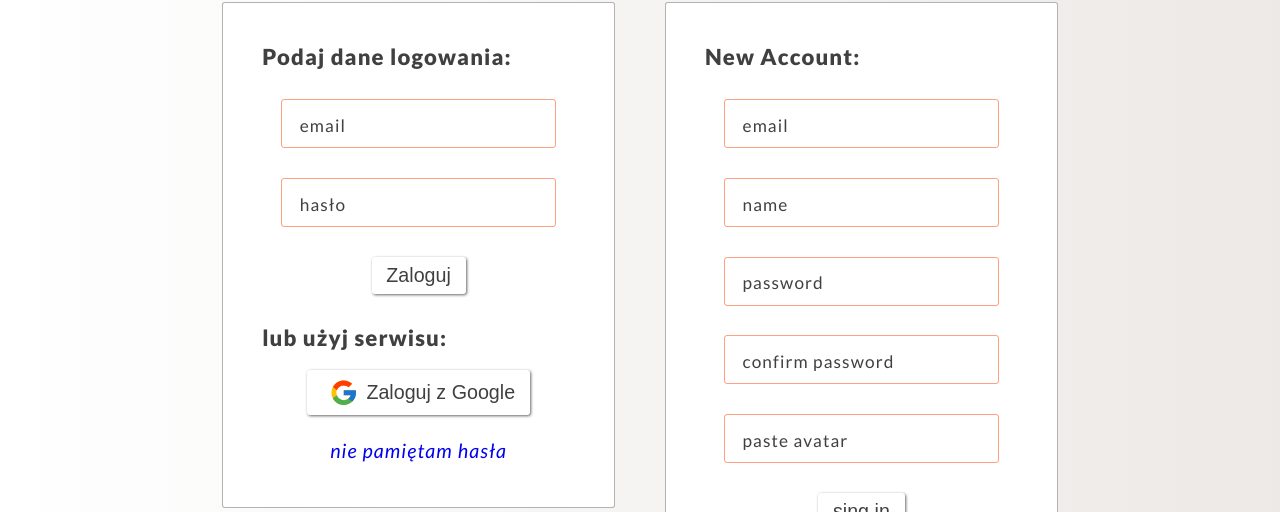
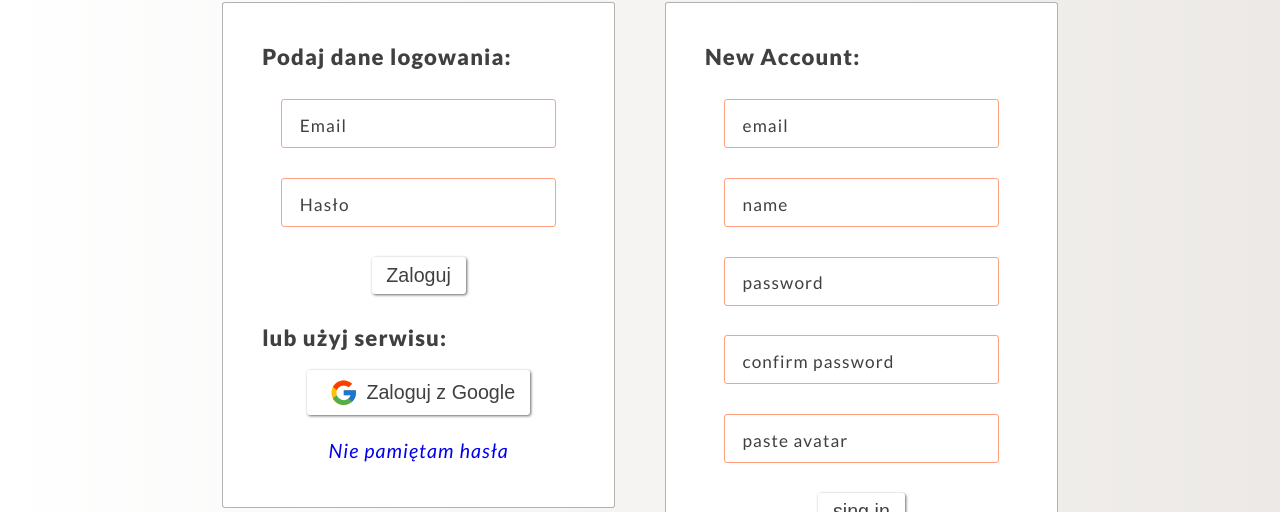
Before and after one commit to malex3334/servicebook, a React (Create React App) app: page /login in a window 1280 px wide. Shown: the part 223-735 px from the top of the page. Built offline with nearby package versions, Linux system fonts and the light colour scheme; no server answers; the database is empty.

Commit message:
fixing errors

```diff
--- a/src/components/Login.jsx
+++ b/src/components/Login.jsx
@@ -143,24 +143,25 @@ export default function Login() {
                   style={{ fontStyle: "italic" }}
                   onClick={() => setShowResetPassword(true)}
                 >
-                  nie pamiętam hasła
+                  Nie pamiętam hasła
                 </a>
               ) : (
                 <form action="" onSubmit={(e) => handlePasswordReset(e)}>
+                  <h4>Resetowanie hasła:</h4>
                   <Input
-                    type="email"
-                    name="podaj email"
+                    type="Email"
+                    name="Podaj email"
                     value={resetEmail}
                     onChange={setResetEmail}
                   />
-                  <button type="submit">zresetuj</button>
+                  <button type="submit">Zresetuj</button>
                   <button
                     onClick={() => {
                       setShowResetPassword(false);
                       setResetEmail("");
                     }}
                   >
-                    anuluj
+                    Anuluj
                   </button>
                 </form>
               )}
--- a/src/components/Login/ChangePasswordForm.jsx
+++ b/src/components/Login/ChangePasswordForm.jsx
@@ -44,6 +44,7 @@ export default function ChangePasswordForm({ handleCancel }) {
         toast.success("hasło zmienione");
         cancel();
       } catch (error) {
+        toast.error(error);
         console.error("error changing password:", error);
       }
     } else {
--- a/src/language.js
+++ b/src/language.js
@@ -66,8 +66,8 @@ export const contentObj = {
       title: "Zaloguj się",
       paragraph: "Musisz się zalogować, żeby zobaczyć auta",
       loginCredentials: "Podaj dane logowania",
-      email: "email",
-      password: "hasło",
+      email: "e-mail",
+      password: "Hasło",
       login: "Zaloguj",
       useServices: "lub użyj serwisu",
       useGoogle: "Zaloguj z Google",
@@ -75,7 +75,7 @@ export const contentObj = {
     },
 
     register: {
-      title: "Dołącz",
+      title: "Dołącz:",
       loginCredentials: "Podaj dane nowego konta",
       email: "Email",
       password: "Hasło",
@@ -152,8 +152,8 @@ export const contentObj = {
       title: "Please log in",
       paragraph: "You need to log in to add and see your cars",
       loginCredentials: "Podaj dane logowania",
-      email: "email",
-      password: "hasło",
+      email: "Email",
+      password: "Hasło",
       login: "Zaloguj",
       useServices: "lub użyj serwisu",
       useGoogle: "Zaloguj z Google",
--- a/src/pages/User.jsx
+++ b/src/pages/User.jsx
@@ -8,9 +8,6 @@ import { FaXmark } from "react-icons/fa6";
 import Loading from "../components/Loading";
 import Input from "../components/Input";
 import ChangePasswordForm from "../components/Login/ChangePasswordForm";
-import { auth } from "../utils/firebase";
-import { sendPasswordResetEmail } from "firebase/auth";
-import toast from "react-hot-toast";
 
 export default function User() {
   const [edit, setEdit] = useState(false);
@@ -21,7 +18,6 @@ export default function User() {
   const [editedImg, setEditedImg] = useState(userData?.photoURL);
   const [passwordChangeInput, setPasswordChangeInput] = useState();
   const navigate = useNavigate();
-  const { user } = useContext(DataContext);
 
   const onHandleSubmit = (userID, editedData, editedParam) => {
     editUserData(userID, editedData, editedParam);
@@ -33,21 +29,6 @@ export default function User() {
 
   const handleCancel = () => {
     setPasswordChangeInput(false);
-  };
-
-  const handlePasswordReset = () => {
-    let result = window.confirm("are you sure?");
-
-    if (result) {
-      console.log(auth, user?.email);
-      try {
-        sendPasswordResetEmail(auth, user?.email);
-        toast.success("email send");
-      } catch (error) {
-        toast.error(error);
-        console.log(error);
-      }
-    }
   };
 
   useEffect(() => {}, [userData?.name, userData?.photoURL, editedImg, setEdit]);
@@ -189,9 +170,7 @@ export default function User() {
               <button onClick={handleShowPasswordForm}>zmień hasło</button>
             </div>
           )}
-          <button className="account_settings" onClick={handlePasswordReset}>
-            zresetuj hasło
-          </button>
+
           <button className="account_settings">usuń konto</button>
         </div>
       </div>
```
